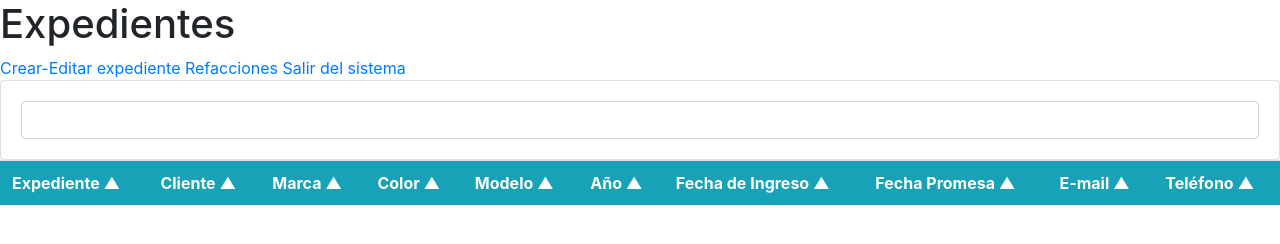
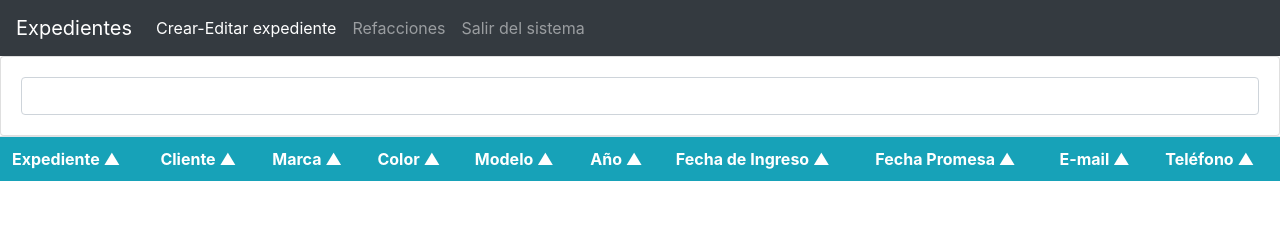
Before and after one commit to is688178/api-workshop-nodejs, a website: page success.html in a window 1280 px wide. Drawn offline with nearby package versions, Linux system fonts and the light colour scheme; no server answers.

Commit message:
Nice Navbar

```diff
--- a/success.html
+++ b/success.html
@@ -10,10 +10,25 @@ integrity="sha384-ggOyR0iXCbMQv3Xipma34MD+dH/1fQ784/j6cY/iJTQUOhcWr7x9JvoRxT2MZw
 </style>
 
 <div>
-    <h1>Expedientes</h1>
-    <a href="/create_cone">Crear-Editar expediente</a>
-    <a href="/spare_parts">Refacciones</a>
-    <a href="/logout">Salir del sistema</a>
+    <nav class="navbar navbar-expand-lg navbar-dark bg-dark">
+        <a class="navbar-brand" href="#">Expedientes</a>
+        <button class="navbar-toggler" type="button" data-toggle="collapse" data-target="#navbarNav" aria-controls="navbarNav" aria-expanded="false" aria-label="Toggle navigation">
+          <span class="navbar-toggler-icon"></span>
+        </button>
+        <div class="collapse navbar-collapse" id="navbarNav">
+          <ul class="navbar-nav">
+            <li class="nav-item active">
+              <a class="nav-link" href="/create_cone">Crear-Editar expediente<span class="sr-only">(current)</span></a>
+            </li>
+            <li class="nav-item">
+              <a class="nav-link" href="/spare_parts">Refacciones</a>
+            </li>
+            <li class="nav-item">
+              <a class="nav-link" href="/logout">Salir del sistema</a>
+            </li>
+          </ul>
+        </div>
+      </nav>
 </div>
 
 <div class="row">
```
Also changed, not shown: create_cone.html (+19 -5 lines), spare_parts.html (+19 -5 lines).
